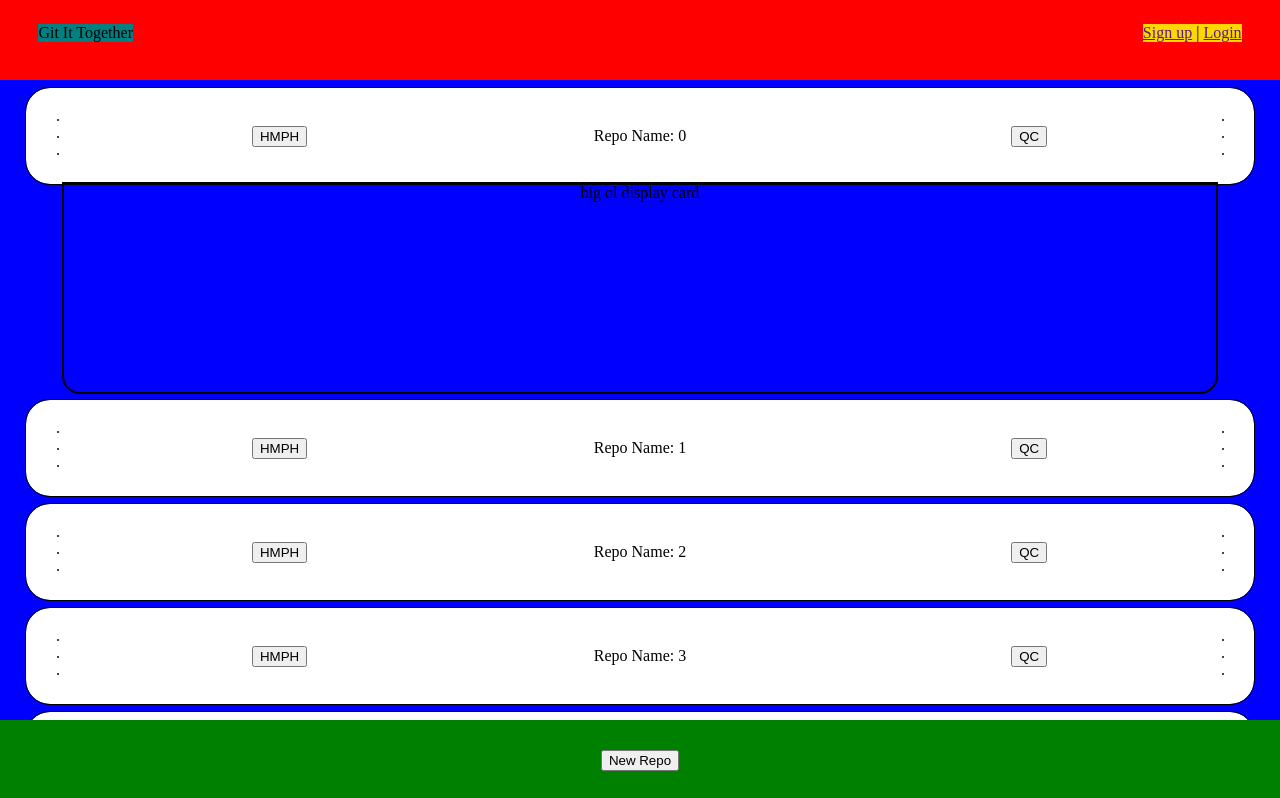
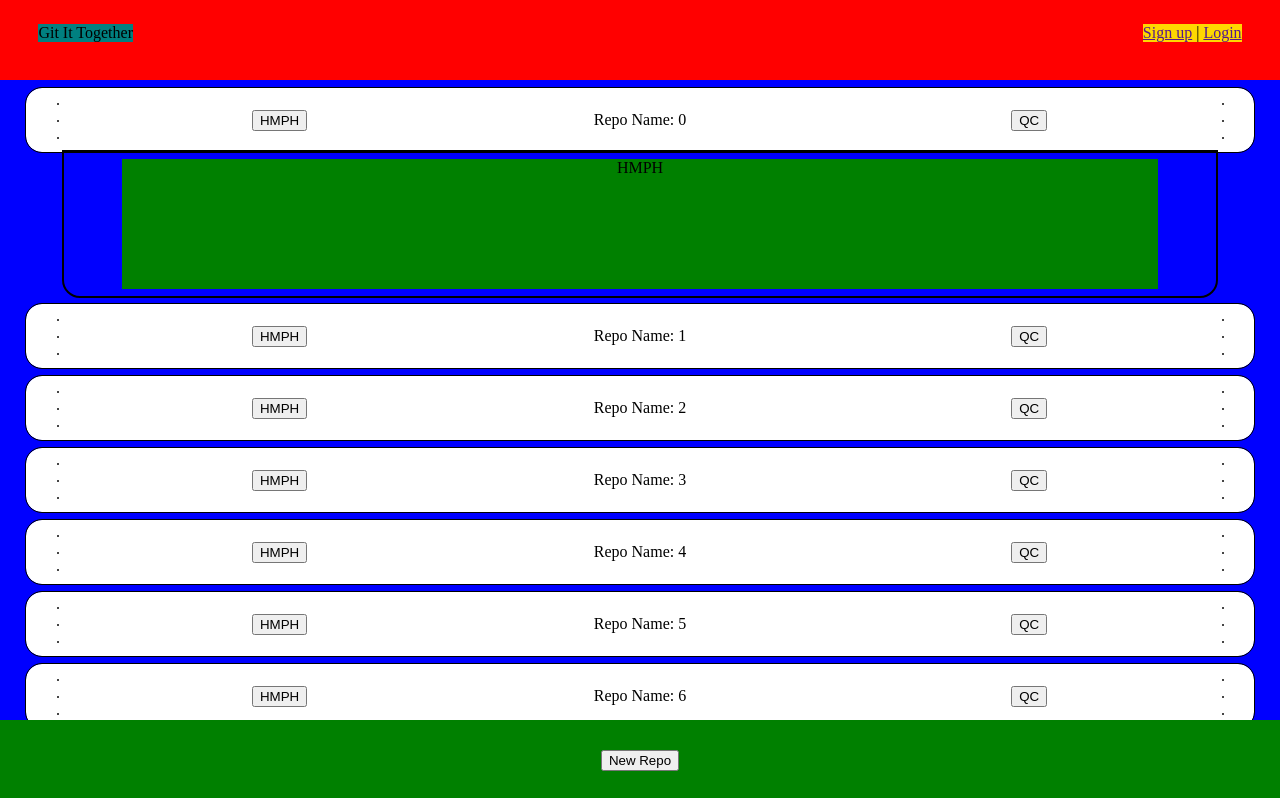
Before and after one commit to BuickSalesman/git-front, a React (Vite) app: page / in a window 1280 px wide. Shown: the top 798 px of the page. Built offline with nearby package versions, Linux system fonts and the light colour scheme.

Commit message:
about to hook up drop down button

```diff
--- a/src/components/Content/RepoDisplayCard/RepoDisplayCard.css
+++ b/src/components/Content/RepoDisplayCard/RepoDisplayCard.css
@@ -9,6 +9,8 @@
     align-items: center;
 }
 
-.first-card .repo-dropdown-display {
-    display: block;
+.open-card .repo-dropdown-display {
+    display: flex;
+    justify-content: center;
+    align-items: center;
 }
--- a/src/components/Content/RepoDisplayCard/RepoDisplayCard.jsx
+++ b/src/components/Content/RepoDisplayCard/RepoDisplayCard.jsx
@@ -5,7 +5,7 @@ import { RepoDropdownDisplay } from "./RepoDropdownDisplay/RepoDropdownDisplay.j
 
 export function RepoDisplayCard({ id }) {
     return (
-        <div className={`repo-card ${id === "0" ? "first-card" : ""}`}>
+        <div className={`repo-card ${id === "0" ? "open-card" : ""}`}>
             <RepoTitleTool id={id} />
             <RepoDropdownDisplay />
         </div>
--- a/src/components/Content/RepoDisplayCard/RepoDropdownDisplay/RepoDropdownDisplay.css
+++ b/src/components/Content/RepoDisplayCard/RepoDropdownDisplay/RepoDropdownDisplay.css
@@ -1,7 +1,13 @@
 .repo-dropdown-display {
     width: 90vw;
-    height: 26vh;
+    height: 18vh;
     outline: 2px solid black;
     border-bottom-left-radius: 2vh;
     border-bottom-right-radius: 2vh;
 }
+
+.heatmap-container {
+    height: 90%;
+    width: 90%;
+    background-color: green;
+}
--- a/src/components/Content/RepoDisplayCard/RepoDropdownDisplay/RepoDropdownDisplay.jsx
+++ b/src/components/Content/RepoDisplayCard/RepoDropdownDisplay/RepoDropdownDisplay.jsx
@@ -1,7 +1,13 @@
 import "./RepoDropdownDisplay.css"
+
+import { Heatmap } from "../Heatmap/Heatmap.jsx"
 
 export function RepoDropdownDisplay() {
     return (
-        <div className="repo-dropdown-display">big ol display card</div>
+        <div className="repo-dropdown-display">
+            <div className="heatmap-container">
+                <Heatmap />
+            </div>
+        </div>
     )
 }
--- a/src/components/Content/RepoDisplayCard/RepoTitleTool/RepoTitleTool.css
+++ b/src/components/Content/RepoDisplayCard/RepoTitleTool/RepoTitleTool.css
@@ -1,8 +1,8 @@
 .title-tool {
     outline: 1px black solid;
-    border-radius: 3vh;
+    border-radius: 2vh;
     background-color: white;
-    height: 12vh;
+    height: 8vh;
     display: flex;
     margin-top: 1vh;
     width: 96vw;
```
